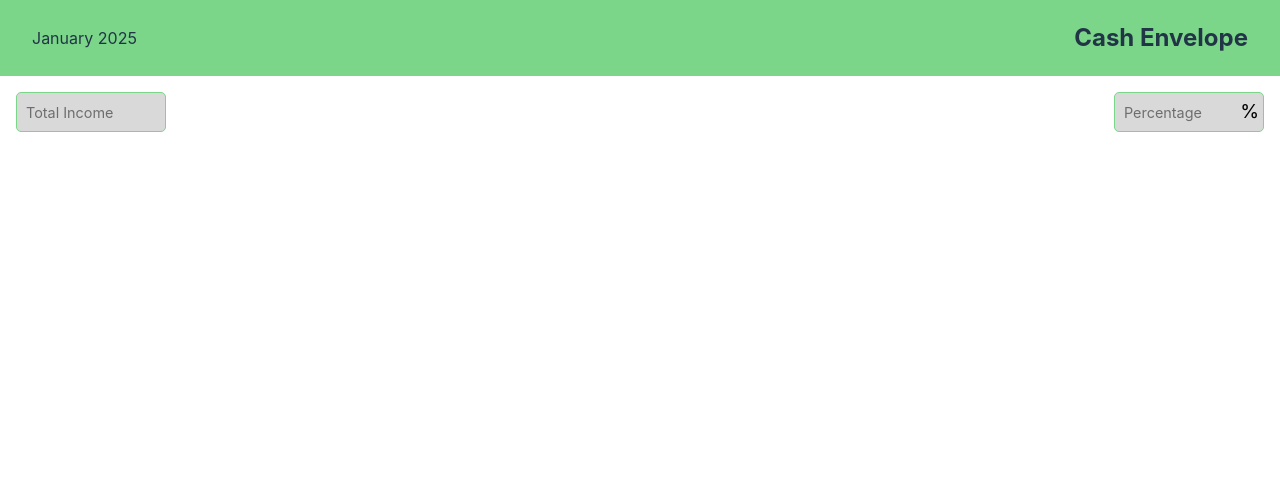
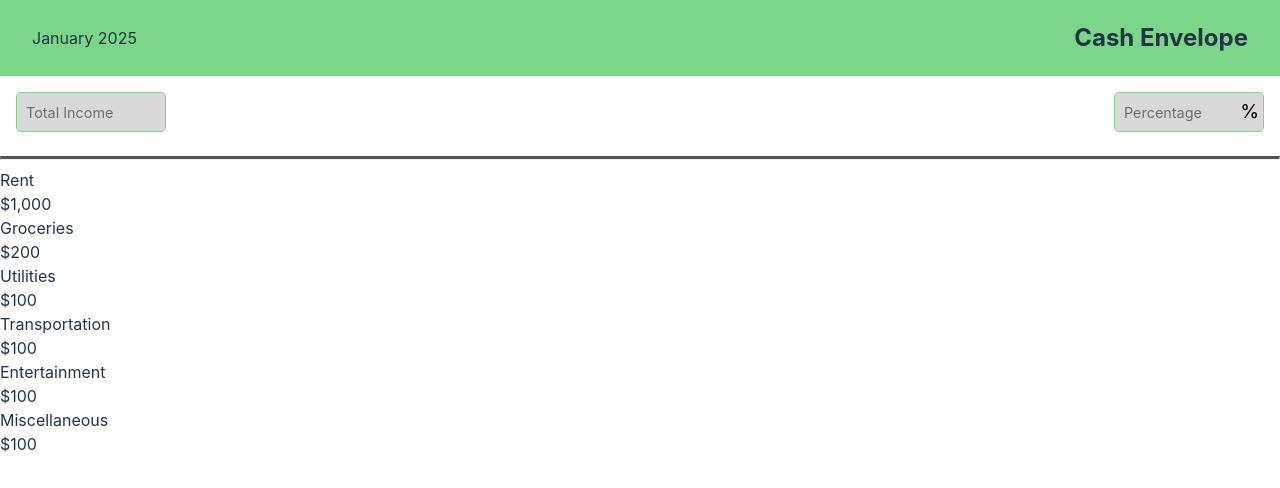
Before and after one commit to emscawas/cash-envelope, a React (Vite) app: page / in a window 1280 px wide. Shown: the top 488 px of the page. Built offline with nearby package versions, Linux system fonts and the light colour scheme.

Commit message:
added divider component with px props for now, added sample list for body

```diff
--- /dev/null
+++ b/src/components/Utils/divider.tsx
@@ -0,0 +1,10 @@
+function Divider(style: any) {
+  return (
+    <hr
+      style={{
+        borderTop: `${style.pixel}px solid #545454`,
+      }}></hr>
+  );
+}
+
+export default Divider;
--- a/src/components/body/body.css
+++ b/src/components/body/body.css
@@ -6,7 +6,6 @@
     padding: 1rem;
     display: flex;
     justify-content: space-between;
-    /* border: 1px solid red; */
 }
 
 .income-container, .percentage-container {
--- a/src/components/body/body.tsx
+++ b/src/components/body/body.tsx
@@ -1,5 +1,6 @@
 import React, { useState } from "react";
 import "./body.css";
+import Divider from "../Utils/divider";
 
 function BudgetPlanner() {
   const [income, setIncome] = useState("");
@@ -46,7 +47,35 @@ function BudgetPlanner() {
           <span className="percentage-placeholder">Percentage</span>
         </div>
       </form>
-      {/* another component after this for list of budgets allocated */}
+      <Divider pixel="3" />
+      {/* component for list of budgets allocated */}
+      <div className="lists-container">
+        <div className="list-item">
+          <div className="list-item-title">Rent</div>
+          <div className="list-item-amount">$1,000</div>
+        </div>
+        <div className="list-item">
+          <div className="list-item-title">Groceries</div>
+          <div className="list-item-amount">$200</div>
+        </div>
+        <div className="list-item">
+          <div className="list-item-title">Utilities</div>
+          <div className="list-item-amount">$100</div>
+        </div>
+        <div className="list-item">
+          <div className="list-item-title">Transportation</div>
+          <div className="list-item-amount">$100</div>
+        </div>
+        <div className="list-item">
+          <div className="list-item-title">Entertainment</div>
+          <div className="list-item-amount">$100</div>
+        </div>
+        <div className="list-item">
+          <div className="list-item-title">Miscellaneous</div>
+          <div className="list-item-amount">$100</div>
+        </div>
+      </div>
+      {/* component for footer */}
     </div>
   );
 }
```
